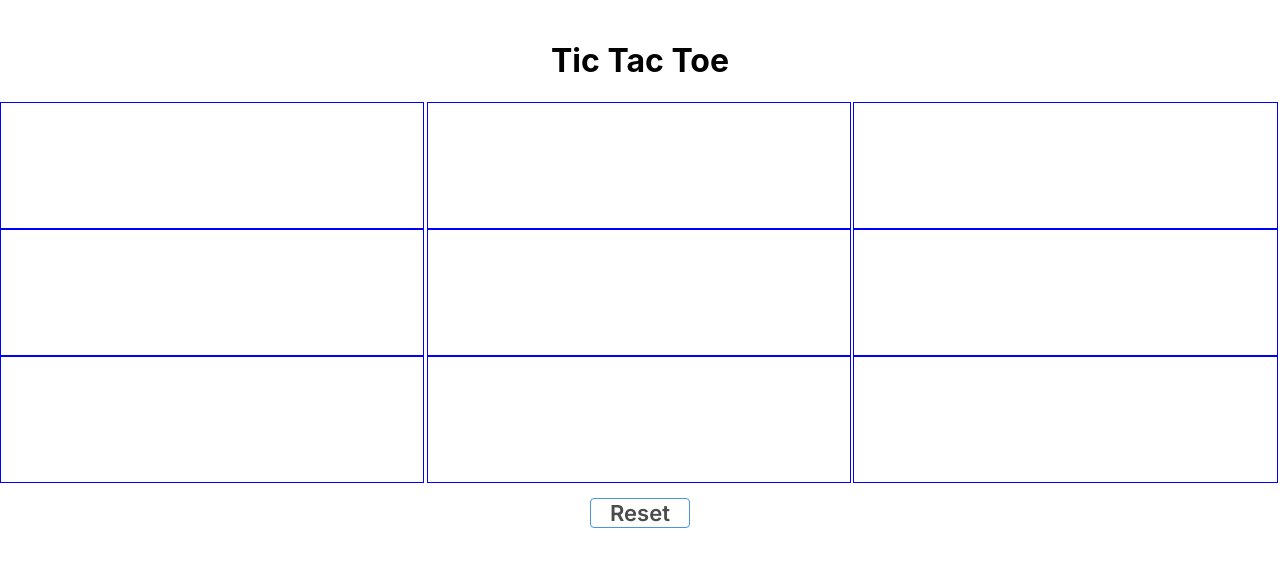
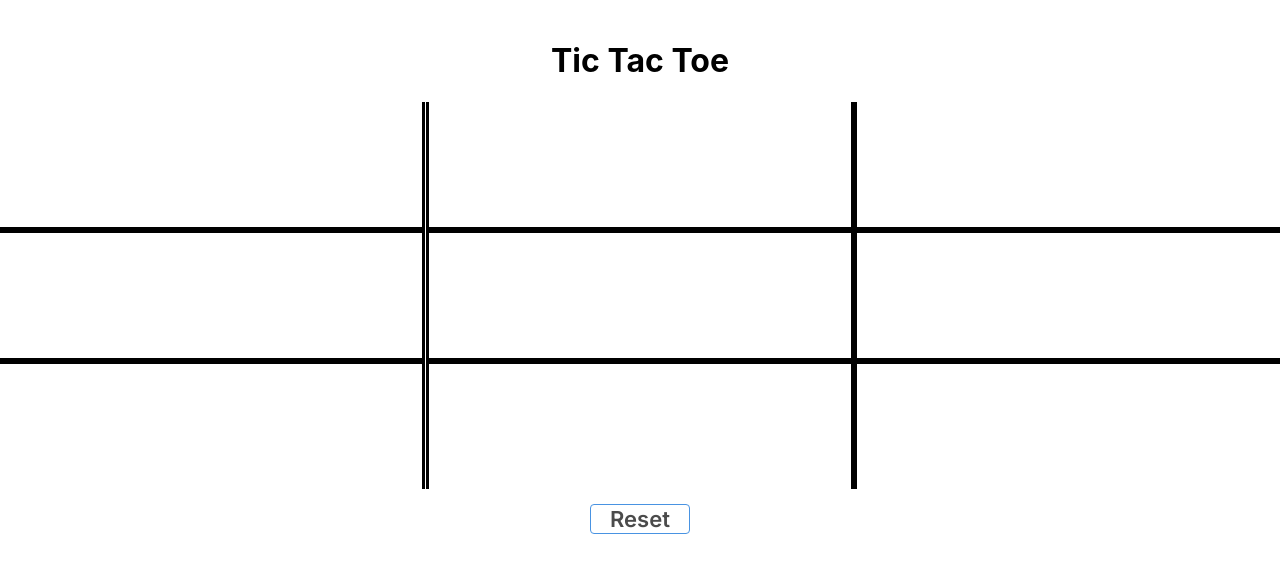
Before and after one commit to vishek3000/TicTacToe, a React (Create React App) app: page / in a window 1280 px wide. Shown: the top 572 px of the page. Built offline with nearby package versions, Linux system fonts and the light colour scheme.

Commit message:
fixed borders

```diff
--- a/src/App.css
+++ b/src/App.css
@@ -23,7 +23,7 @@ body{
 .square{
   width: 33vw;
   height: 100px;
-  border: 1px solid #0000ff;
+  /* border: 1px solid #0000ff; */
   transition: 0.2s ease-in;
   background-color: rgba(0, 0, 255, 0);
   text-align: center;
@@ -32,7 +32,7 @@ body{
 }
 
 .square:hover{
-  background-color: rgba(0, 0, 255, 0.424);
+  background-color: rgba(0, 0, 255, 0.424) !important;
   transition: 0.2s ease-in;
   cursor: pointer;
 }
--- a/src/components/Square.js
+++ b/src/components/Square.js
@@ -4,11 +4,16 @@ import { Context } from '../Context'
 const Square = ({square}) => {
 
     const {updateBoard} = useContext(Context)
-    //console.log(`square with id of ${square.id} is now ${square.isSelected}`)
+    const styles = {
+        ...square.styles,
+        backgroundColor : square.isSelected ? "rgba(0, 0, 255, 0.424)" : {}
+    }
+    console.log(`square with id of ${square.id} is now ${square.isSelected}`)
 
   return (
     <div
         className="square"
+        style = {styles}
         onClick={() => updateBoard(square)}
         >
         {square.isSelected && "X"}
--- a/src/squares.js
+++ b/src/squares.js
@@ -2,39 +2,92 @@ const squares = [
     {
         id: 0,
         isSelected: false,
+        styles : {
+            borderTop: "none",
+            borderRight: "solid",
+            borderBottom: "solid",
+            borderLeft: "none"
+        }
     },
     {
         id: 1,
         isSelected: false,
-        content: ""
+        styles : {
+            borderTop: "none",
+            borderRight: "solid",
+            borderBottom: "solid",
+            borderLeft: "solid"
+        }
     },
     {
         id: 2,
         isSelected: false,
+        styles : {
+            borderTop: "none",
+            borderRight: "none",
+            borderBottom: "solid",
+            borderLeft: "solid"
+        }
     },
     {
         id: 3,
         isSelected: false,
+        styles : {
+            borderTop: "solid",
+            borderRight: "solid",
+            borderBottom: "solid",
+            borderLeft: "none"
+        }
     },
     {
         id: 4,
         isSelected: false,
+        styles : {
+            borderTop: "solid",
+            borderRight: "solid",
+            borderBottom: "solid",
+            borderLeft: "solid"
+        }
     },
     {
         id: 5,
         isSelected: false,
+        styles : {
+            borderTop: "solid",
+            borderRight: "none",
+            borderBottom: "solid",
+            borderLeft: "solid"
+        }
     },
     {
         id: 6,
         isSelected: false,
+        styles : {
+            borderTop: "solid",
+            borderRight: "solid",
+            borderBottom: "none",
+            borderLeft: "none"
+        }
     },
     {
         id: 7,
         isSelected: false,
+        styles : {
+            borderTop: "solid",
+            borderRight: "solid",
+            borderBottom: "none",
+            borderLeft: "solid"
+        }
     },
     {
         id: 8,
         isSelected: false,
+        styles : {
+            borderTop: "solid",
+            borderRight: "none",
+            borderBottom: "none",
+            borderLeft: "solid"
+        }
     }
 ]
 
```
